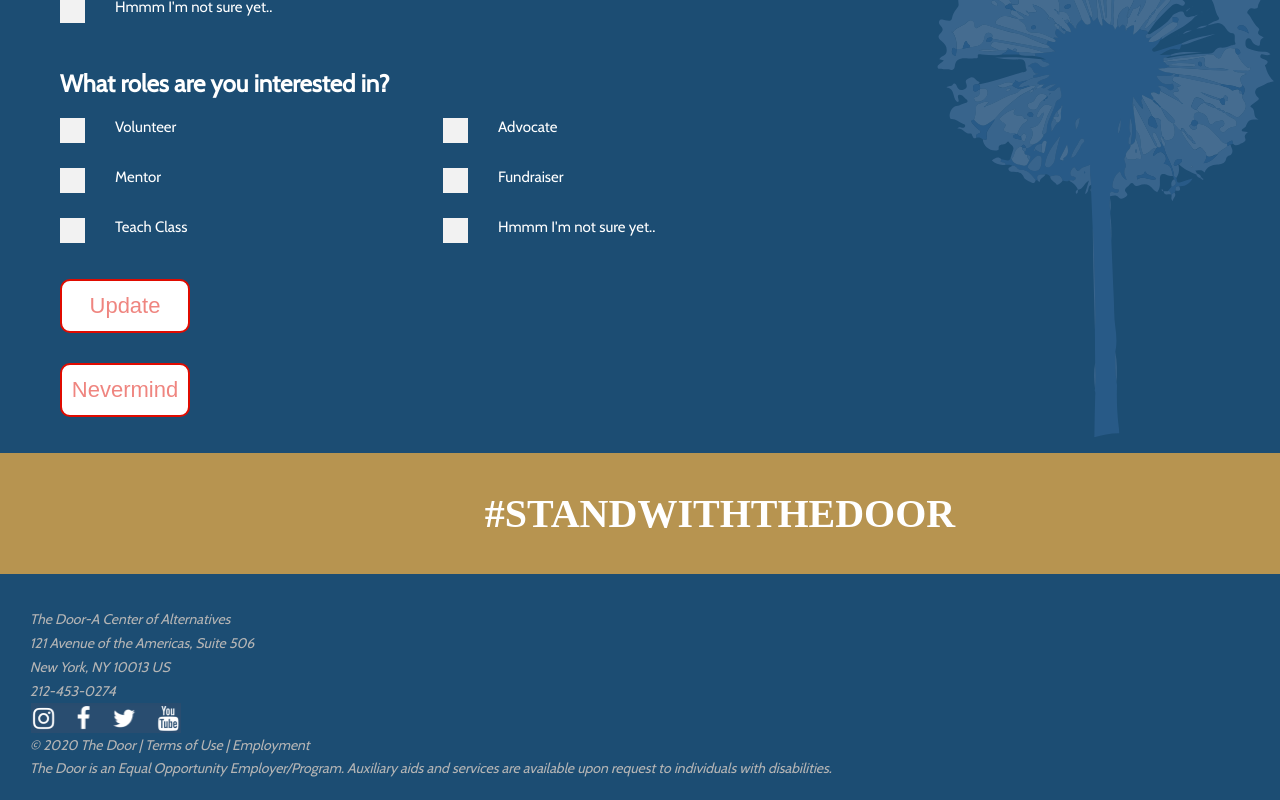
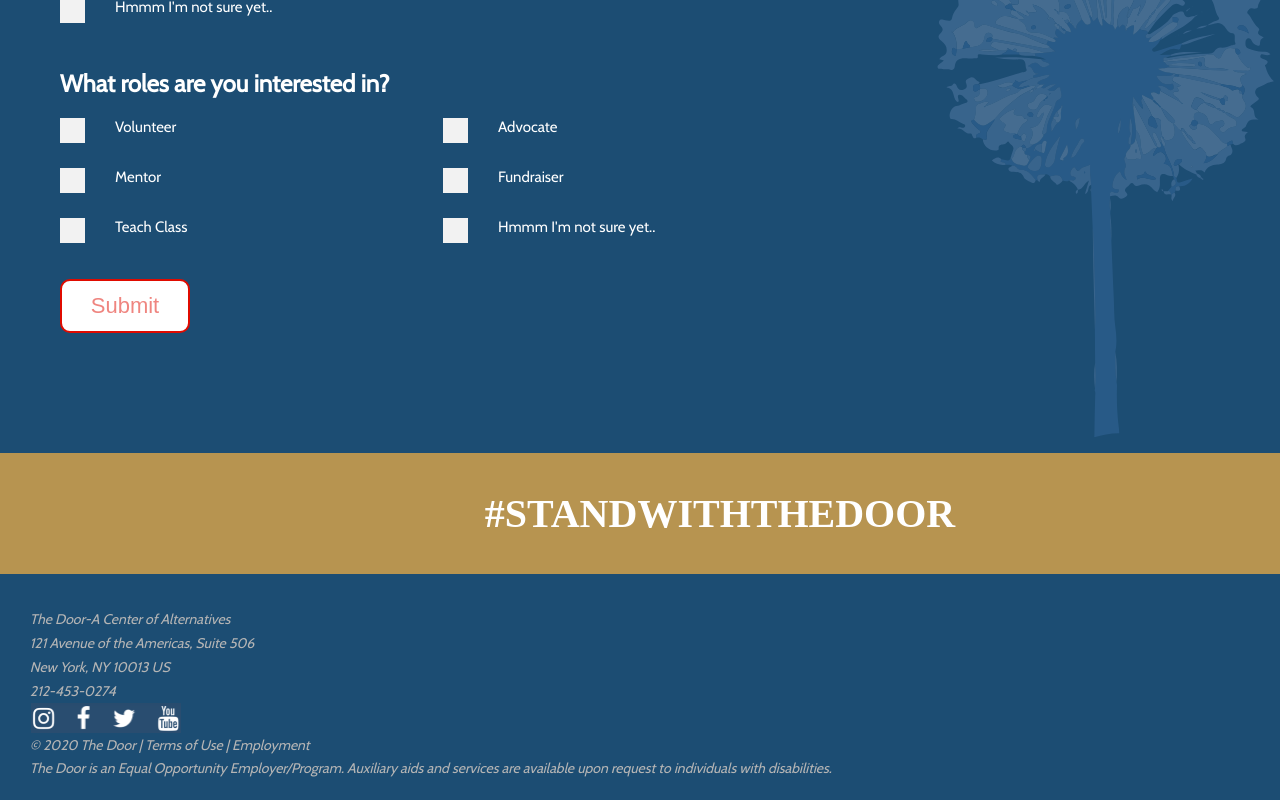
Before and after one commit to Ricomitch/The-Door, a React (Create React App) app in the folder client/: page /sign-up in a window 1280 px wide. Shown: the part 1261-2061 px from the top of the page. Built offline with nearby package versions, Linux system fonts and the light colour scheme; no server answers; a web font is replaced by a local one.

Commit message:
corrects hard code test state

```diff
--- a/client/src/screens/FormScreen/FormScreen.jsx
+++ b/client/src/screens/FormScreen/FormScreen.jsx
@@ -6,8 +6,8 @@ import './FormScreen.css'
 import Modal from '../../components/Form/Modal'
 
 function FormScreen() {
-  const [formStatus, setFormStatus] = useState('edit')
-  const [volunteerId, setVolunteerId] = useState('5f45a8d938a9feb9cbeb9fe1')
+  const [formStatus, setFormStatus] = useState('')
+  const [volunteerId, setVolunteerId] = useState('')
   const [modalOpen, setModalOpen] = useState(false)
 
   if (!formStatus) {
@@ -28,7 +28,6 @@ function FormScreen() {
           <HeroForm />
             <Confirmation volunteerId={volunteerId} setFormStatus={setFormStatus} setModalOpen={setModalOpen} />
         </div>
-
     )
 
   } else if (formStatus === 'edit') {
```
